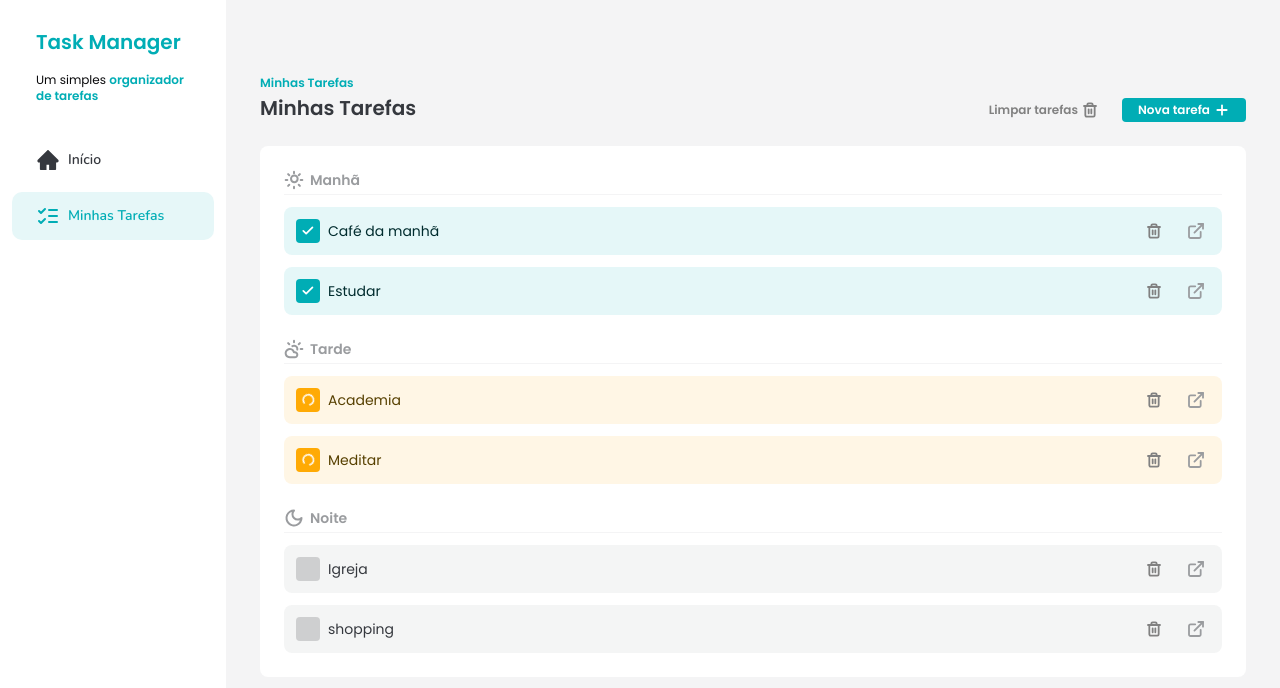
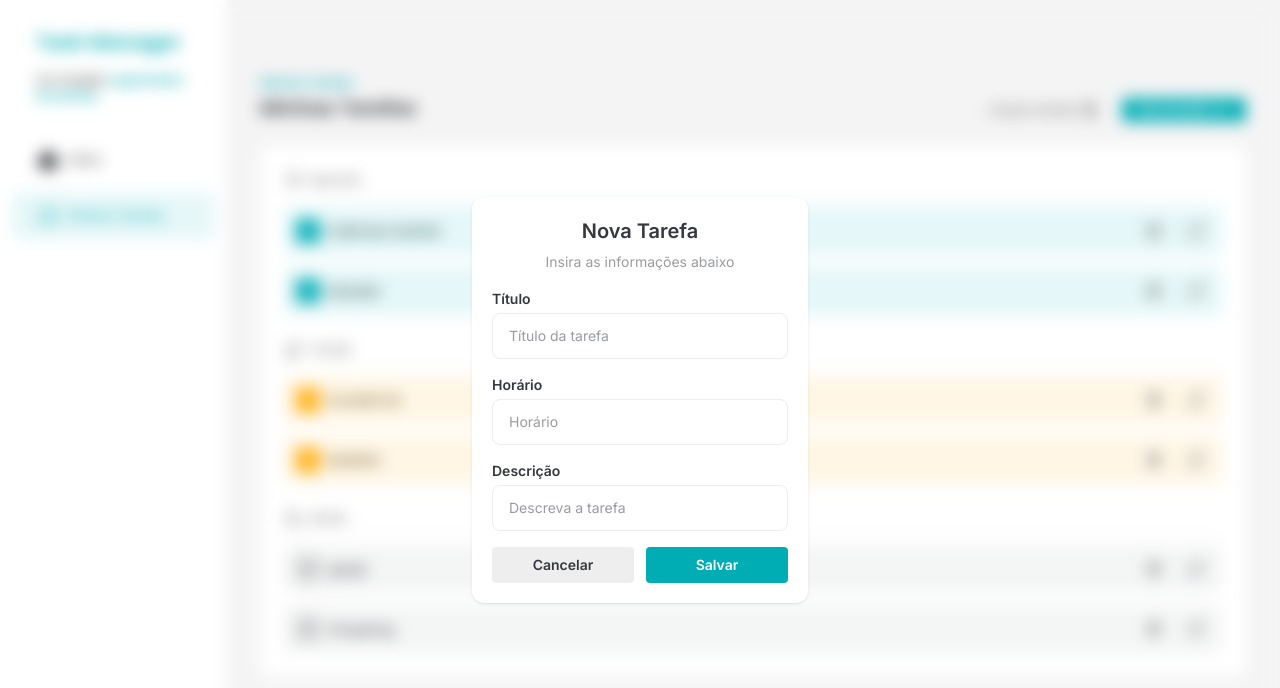
Before and after one commit to pc-silva/task-manager, a React (Vite) app: page / in a window 1280 px wide. Both pictures are taken after a click on the button "Nova tarefa". Shown: the top 688 px of the page. Built offline with nearby package versions, Linux system fonts and the light colour scheme.

Commit message:
feat: add TaskDialog component

```diff
--- a/src/components/Button.jsx
+++ b/src/components/Button.jsx
@@ -1,12 +1,23 @@
-export function Button({ children, variant = "ghost", ...rest }) {
+export function Button({
+  children,
+  variant = "primary",
+  size = "small",
+  ...rest
+}) {
   function getVariantOfTaskClass() {
+    if (variant === "primary") return "bg-[#00ADB5] text-white";
+    if (variant === "secondary") return "bg-[#EEEEEE]";
     if (variant === "ghost") return "bg-transparent text-[#818181]";
-    if (variant === "primary") return "bg-[#00ADB5] text-white";
+  }
+
+  function getSizeButton() {
+    if (size === "small") return "py-1 text-xs";
+    if (size === "large") return "py-2 text-sm w-full";
   }
 
   return (
     <button
-      className={`gap-1 px-4 py-1 hover:opacity-75 transition cursor-pointer text-xs rounded-sm flex ${getVariantOfTaskClass()}`}
+      className={`gap-1 font-semibold justify-center px-4 hover:opacity-75 transition cursor-pointer rounded-sm flex ${getVariantOfTaskClass()} ${getSizeButton()}`}
       {...rest}
     >
       {children}
--- /dev/null
+++ b/src/components/Input.jsx
@@ -0,0 +1,14 @@
+export function Input({ label, ...rest }) {
+  return (
+    <div className="flex flex-col gap-1 text-sm">
+      <label htmlFor={rest.id} className="font-semibold">
+        {label}
+      </label>
+      <input
+        type="text"
+        className="border border-solid border-[#ECECEC] rounded-lg px-4 py-3 placeholder:text-[#9A9C9F outline-none focus:border-[#00ADB5] focus:border-solid"
+        {...rest}
+      />
+    </div>
+  );
+}
--- a/src/components/Task.jsx
+++ b/src/components/Task.jsx
@@ -6,11 +6,13 @@ import SunIcon from "../assets/icons/sun.svg?react";
 import TrashIcon from "../assets/icons/trash.svg?react";
 import { TASKS } from "../constants/TASKS";
 import { Button } from "./Button";
+import { TaskDialog } from "./TaskDialog";
 import { TaskItem } from "./TaskItem";
 import { TaskSeparator } from "./TaskSeparator";
 
 export function Task() {
   const [tasks, setTasks] = useState(TASKS);
+  const [addTaskDialogIsOpen, setAddTaskDialogIsOpen] = useState(false);
 
   const morningTask = tasks.filter((task) => task.time === "morning");
   const afternoonTask = tasks.filter((task) => task.time === "afternoon");
@@ -52,14 +54,18 @@ export function Task() {
           <h1 className="text-xl ">Minhas Tarefas</h1>
         </div>
         <div className="flex gap-2">
-          <Button>
+          <Button variant="ghost">
             Limpar tarefas
             <TrashIcon />
           </Button>
-          <Button variant="primary">
+          <Button onClick={() => setAddTaskDialogIsOpen(true)}>
             Nova tarefa
             <AddIcon />
           </Button>
+          <TaskDialog
+            isOpen={addTaskDialogIsOpen}
+            handleClose={() => setAddTaskDialogIsOpen(false)}
+          />
         </div>
       </div>
 
@@ -92,7 +98,7 @@ export function Task() {
             <TaskItem
               key={task.id}
               task={task}
-              handleTaskStatusButton={() => handleTaskStatusButton(task.id)}
+              handleStatusButton={() => handleTaskStatusButton(task.id)}
               handleDeleteButton={() => {
                 handleTaskDeleteButton(task.id);
               }}
@@ -110,7 +116,7 @@ export function Task() {
             <TaskItem
               key={task.id}
               task={task}
-              handleTaskStatusButton={() => handleTaskStatusButton(task.id)}
+              handleStatusButton={() => handleTaskStatusButton(task.id)}
               handleDeleteButton={() => {
                 handleTaskDeleteButton(task.id);
               }}
--- /dev/null
+++ b/src/components/TaskDialog.jsx
@@ -0,0 +1,31 @@
+import { createPortal } from "react-dom";
+import { Button } from "./Button";
+import { Input } from "./Input";
+
+export function TaskDialog({ isOpen, handleClose }) {
+  if (!isOpen) return null;
+  return createPortal(
+    <div className="fixed font-inter top-0 justify-center items-center flex backdrop-blur h-screen w-full">
+      <div className="p-5 rounded-xl bg-white space-y-4 w-84 shadow">
+        <div className="text-center space-y-1">
+          <h1 className="font-semibold text-xl">Nova Tarefa</h1>
+          <span className="text-sm text-[#9A9C9F]">
+            Insira as informações abaixo
+          </span>
+        </div>
+        <div className="font-inter space-y-4">
+          <Input label={"Título"} placeholder="Título da tarefa" />
+          <Input label={"Horário"} placeholder="Horário" />
+          <Input label={"Descrição"} placeholder="Descreva a tarefa" />
+          <div className="flex gap-3">
+            <Button size={"large"} variant="secondary" onClick={handleClose}>
+              Cancelar
+            </Button>
+            <Button size={"large"}>Salvar</Button>
+          </div>
+        </div>
+      </div>
+    </div>,
+    document.body,
+  );
+}
--- a/src/components/TaskItem.jsx
+++ b/src/components/TaskItem.jsx
@@ -33,7 +33,7 @@ export function TaskItem({ task, handleStatusButton, handleDeleteButton }) {
       </div>
 
       <div className="flex items-center gap-2">
-        <Button onClick={() => handleDeleteButton({ task })}>
+        <Button variant="ghost" onClick={() => handleDeleteButton({ task })}>
           <TrashIcon />
         </Button>
         <a href="#">
```
